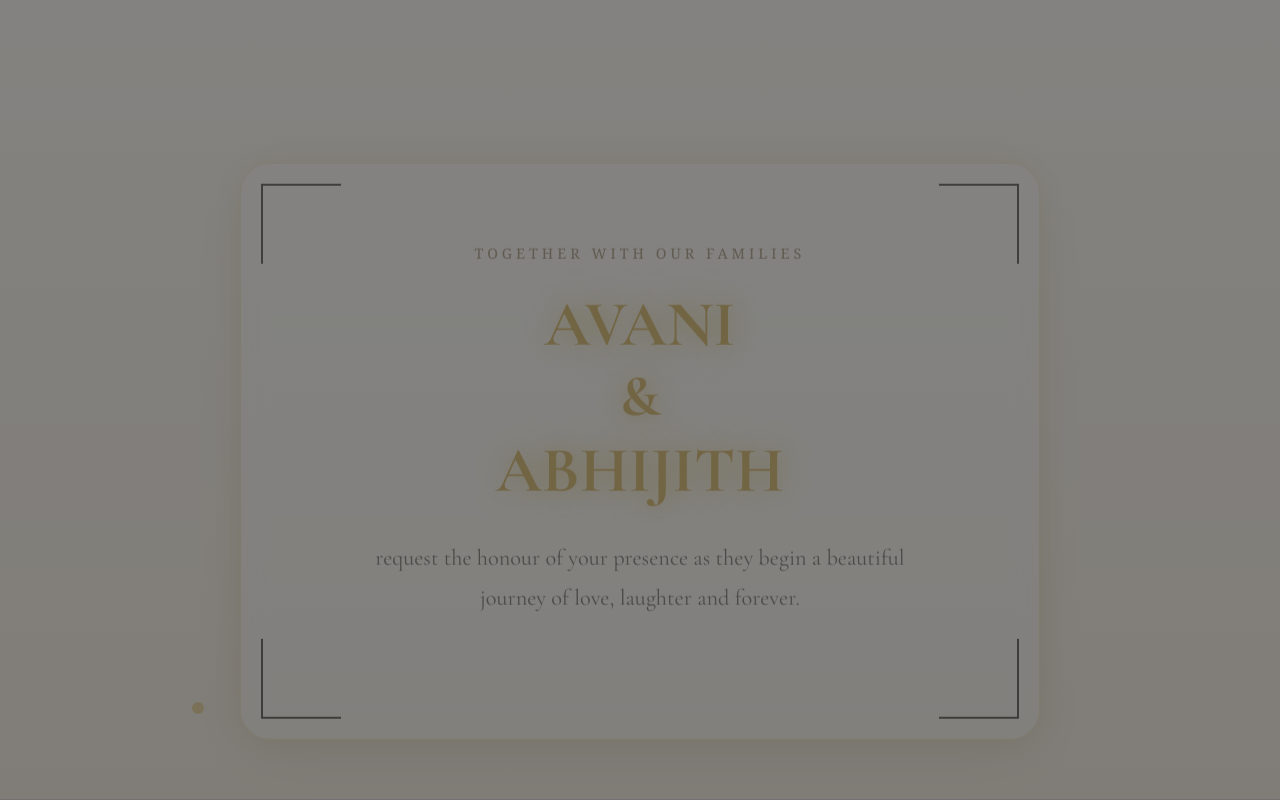
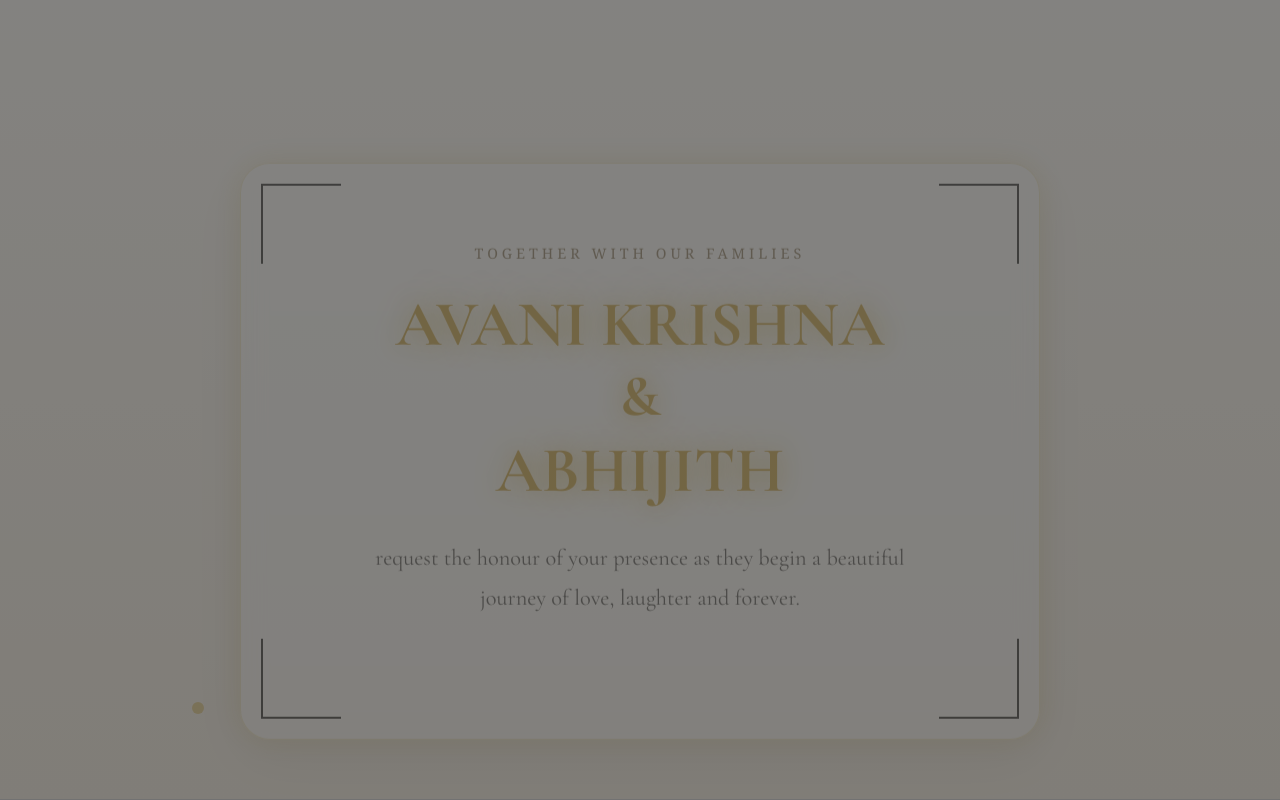
Before and after one commit to aflahx/abhijtih-invi, a React (Vite) app: page / in a window 1280 px wide. Both pictures are taken after a click on the button "Open Invitation". Shown: the part 800-1600 px from the top of the page. Built offline with nearby package versions, Linux system fonts and the light colour scheme.

Commit message:
Avani to Avani Krishna

```diff
--- a/src/sections/Invitation.jsx
+++ b/src/sections/Invitation.jsx
@@ -36,7 +36,7 @@ function Invitation() {
         </p>
 
         <h2 className="invitation-names">
-          AVANI
+          AVANI KRISHNA
           <span>&</span>
           ABHIJITH
         </h2>
```
